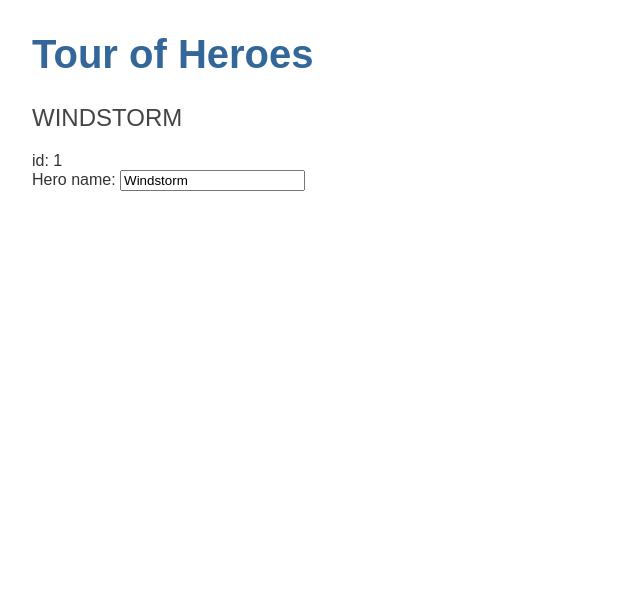
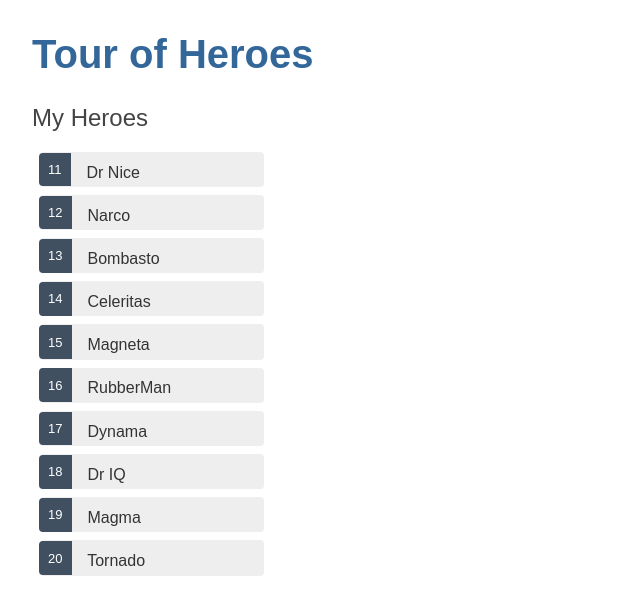
Before and after one commit to Vlsrnd/angular-tour-of-heroes, an Angular app: page / in a window 1280 px wide. Shown: the top 614 px of the page, without its empty margins (0-640 px from the left). Built offline with nearby package versions, Linux system fonts and the light colour scheme.

Commit message:
feat: add heroes list and style for it. add hero-details part in heroes component

```diff
--- a/src/app/heroes/heroes.component.css
+++ b/src/app/heroes/heroes.component.css
@@ -0,0 +1,52 @@
+/* HeroesComponent's private CSS styles */
+.heroes {
+  margin: 0 0 2em 0;
+  list-style-type: none;
+  padding: 0;
+  width: 15em;
+}
+.heroes li {
+  cursor: pointer;
+  position: relative;
+  left: 0;
+  background-color: #EEE;
+  margin: .5em;
+  padding: .3em 0;
+  height: 1.6em;
+  border-radius: 4px;
+}
+.heroes li:hover {
+  color: #2c3a41;
+  background-color: #e6e6e6;
+  left: .1em;
+}
+.heroes li.selected {
+  background-color: black;
+  color: white;
+}
+.heroes li.selected:hover {
+  background-color: #505050;
+  color: white;
+}
+.heroes li.selected:active {
+  background-color: black;
+  color: white;
+}
+.heroes .badge {
+  display: inline-block;
+  font-size: small;
+  color: white;
+  padding: 0.8em 0.7em 0 0.7em;
+  background-color:#405061;
+  line-height: 1em;
+  position: relative;
+  left: -1px;
+  top: -4px;
+  height: 1.8em;
+  margin-right: .8em;
+  border-radius: 4px 0 0 4px;
+}
+
+input {
+  padding: .5rem;
+}
--- a/src/app/heroes/heroes.component.html
+++ b/src/app/heroes/heroes.component.html
@@ -1,6 +1,18 @@
-<h2>{{ hero.name | uppercase }}</h2>
-<div><span>id: </span>{{ hero.id }}</div>
-<div>
-  <label for="name">Hero name: </label>
-  <input id="name" [(ngModel)]="hero.name" placeholder="name">
+<h2>My Heroes</h2>
+<ul class="heroes">
+  <li
+    *ngFor="let hero of heroes"
+    (click)="onSelect(hero)"
+    [class.selected]="hero === selectedHero">
+    <span class="badge">{{ hero.id }}</span>
+    {{ hero.name }}
+  </li>
+</ul>
+<div *ngIf="selectedHero">
+  <h2>{{selectedHero.name | uppercase}} Details</h2>
+  <div><span>id: </span>{{selectedHero.id}}</div>
+  <div>
+    <label for="hero-name">Hero name: </label>
+    <input id="hero-name" [(ngModel)]="selectedHero.name" placeholder="name">
+  </div>
 </div>
--- a/src/app/heroes/heroes.component.ts
+++ b/src/app/heroes/heroes.component.ts
@@ -1,5 +1,6 @@
 import { Component, OnInit } from '@angular/core';
 import {Hero} from '../hero';
+import {HEROES} from '../mock-heroes';
 
 @Component({
   selector: 'app-heroes',
@@ -7,10 +8,11 @@
   styleUrls: ['./heroes.component.css']
 })
 export class HeroesComponent implements OnInit {
-  hero: Hero = {
-    id: 1,
-    name: 'Windstorm'
-  };
+  heroes = HEROES;
+  selectedHero?: Hero;
+  onSelect(hero: Hero): void {
+    this.selectedHero = hero;
+  }
   constructor() { }
 
   ngOnInit(): void {
--- /dev/null
+++ b/src/app/mock-heroes.ts
@@ -0,0 +1,14 @@
+import { Hero } from './hero';
+
+export const HEROES: Hero[] = [
+  { id: 11, name: 'Dr Nice' },
+  { id: 12, name: 'Narco' },
+  { id: 13, name: 'Bombasto' },
+  { id: 14, name: 'Celeritas' },
+  { id: 15, name: 'Magneta' },
+  { id: 16, name: 'RubberMan' },
+  { id: 17, name: 'Dynama' },
+  { id: 18, name: 'Dr IQ' },
+  { id: 19, name: 'Magma' },
+  { id: 20, name: 'Tornado' }
+];
```
